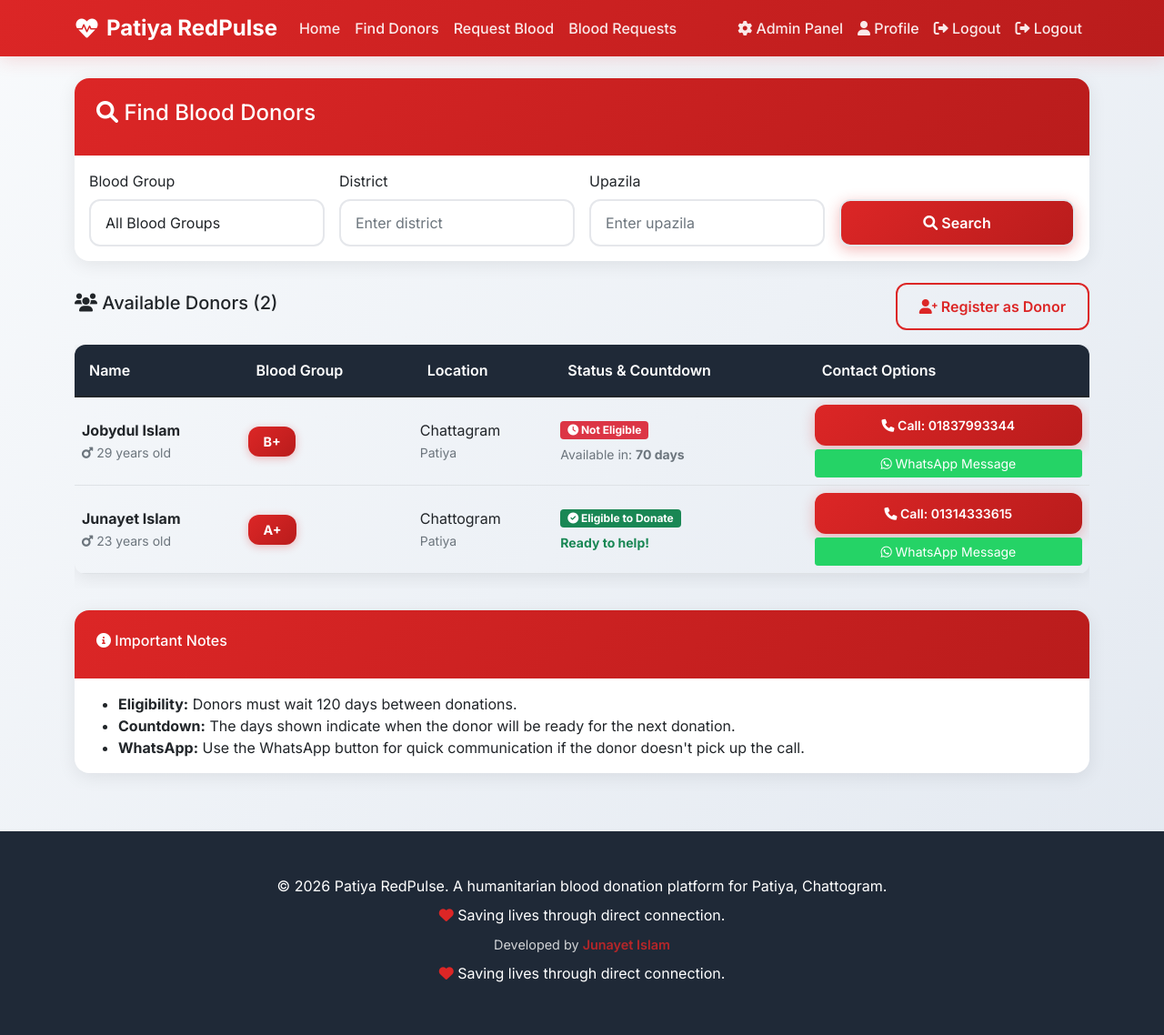
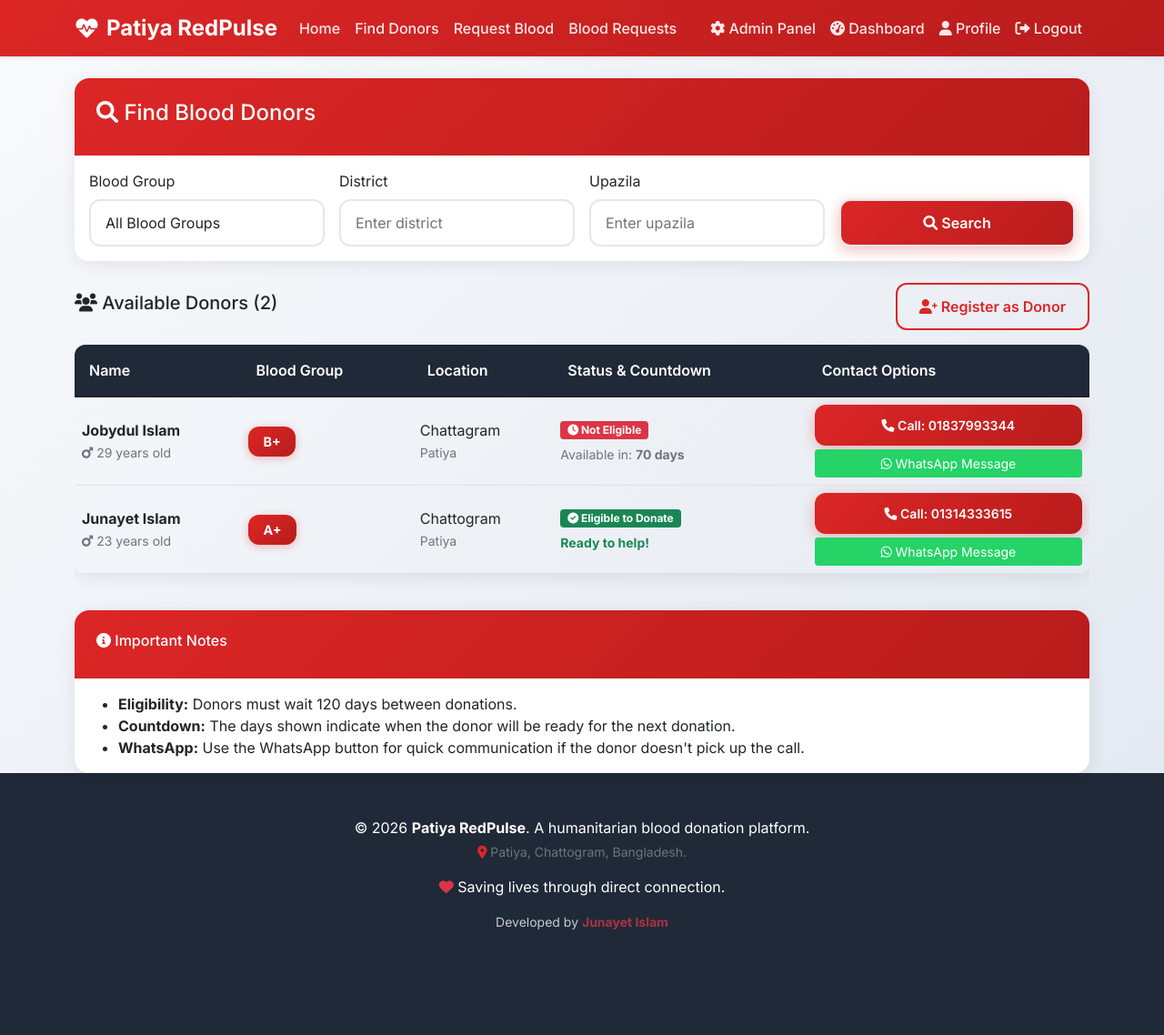
Before and after one commit to JunayetIslam1/PatiyaRedPulse-, a Django app: page /accounts/donors/ in a window 1280 px wide. Shown: the whole page at 91% size. After the commit the page ends 1022 px from the top, so only its background shows below. Run offline with Django 4.2, Linux system fonts and the light colour scheme; a user stored in the database is signed in; data comes from the database, SQL or seed files in the repository.

Commit message:
Update base.html

```diff
--- a/templates/base.html
+++ b/templates/base.html
@@ -417,9 +417,9 @@
     </style>
 </head>
 <body>
-    <nav class="navbar navbar-expand-lg navbar-dark">
+    <nav class="navbar navbar-expand-lg navbar-dark shadow-sm">
         <div class="container">
-            <a class="navbar-brand" href="{% url 'home' %}">
+            <a class="navbar-brand fw-bold" href="{% url 'home' %}">
                 <i class="fas fa-heartbeat"></i> Patiya RedPulse
             </a>
             <button class="navbar-toggler" type="button" data-bs-toggle="collapse" data-bs-target="#navbarNav">
@@ -444,16 +444,24 @@
                     {% if user.is_authenticated %}
                         {% if user.is_staff %}
                             <li class="nav-item">
-                                <a class="nav-link" href="{% url 'admin_dashboard' %}">
+                                <a class="nav-link text-warning" href="{% url 'admin_dashboard' %}">
                                     <i class="fas fa-cog"></i> Admin Panel
                                 </a>
                             </li>
                         {% endif %}
+
+                        <li class="nav-item">
+                            <a class="nav-link" href="{% url 'dashboard' %}">
+                                <i class="fas fa-tachometer-alt"></i> Dashboard
+                            </a>
+                        </li>
+
                         <li class="nav-item">
                             <a class="nav-link" href="{% url 'profile' %}">
                                 <i class="fas fa-user"></i> Profile
                             </a>
                         </li>
+
                         <li class="nav-item">
                             <form action="{% url 'logout' %}" method="post" class="d-inline">
                                 {% csrf_token %}
@@ -462,17 +470,12 @@
                                 </button>
                             </form>
                         </li>
-                        <li class="nav-item">
-                            <a class="nav-link" href="{% url 'logout' %}">
-                                <i class="fas fa-sign-out-alt"></i> Logout
-                            </a>
-                        </li>
                     {% else %}
                         <li class="nav-item">
                             <a class="nav-link" href="{% url 'login' %}">Login</a>
                         </li>
                         <li class="nav-item">
-                            <a class="nav-link" href="{% url 'register' %}">Register</a>
+                            <a class="nav-link btn btn-outline-light ms-lg-2 px-3" href="{% url 'register' %}">Register</a>
                         </li>
                     {% endif %}
                 </ul>
@@ -480,10 +483,10 @@
         </div>
     </nav>
 
-    <main class="container mt-4">
+    <main class="container mt-4" style="min-height: 70vh;">
         {% if messages %}
             {% for message in messages %}
-                <div class="alert alert-{{ message.tags }} alert-dismissible fade show" role="alert">
+                <div class="alert alert-{{ message.tags }} alert-dismissible fade show shadow-sm" role="alert">
                     {{ message }}
                     <button type="button" class="btn-close" data-bs-dismiss="alert"></button>
                 </div>
@@ -494,15 +497,16 @@
         {% endblock %}
     </main>
 
-    <footer class="footer">
+    <footer class="footer mt-auto">
         <div class="container">
-            <p>&copy; 2026 Patiya RedPulse. A humanitarian blood donation platform for Patiya, Chattogram.</p>
-    <p><i class="fas fa-heart" style="color: var(--medical-red);"></i> Saving lives through direct connection.</p>
-    <p style="font-size: 0.9rem; margin-top: 10px; opacity: 0.8;">
-        Developed by <span style="font-weight: 600; color: var(--medical-red);">Junayet Islam</span>
+            <p class="mb-1">&copy; 2026 <strong>Patiya RedPulse</strong>. A humanitarian blood donation platform.</p>
+            <p class="text-muted small"><i class="fas fa-map-marker-alt"></i> Patiya, Chattogram, Bangladesh.</p>
+            <div class="mt-3">
+                <i class="fas fa-heart text-danger"></i> Saving lives through direct connection.
+            </div>
+            <p class="mt-3 small opacity-75">
+                Developed by <span class="text-danger fw-bold">Junayet Islam</span>
             </p>
-
-            <p><i class="fas fa-heart" style="color: var(--medical-red);"></i> Saving lives through direct connection.</p>
         </div>
     </footer>
 
```
Lines whose indentation alone changed are shown as unchanged.
